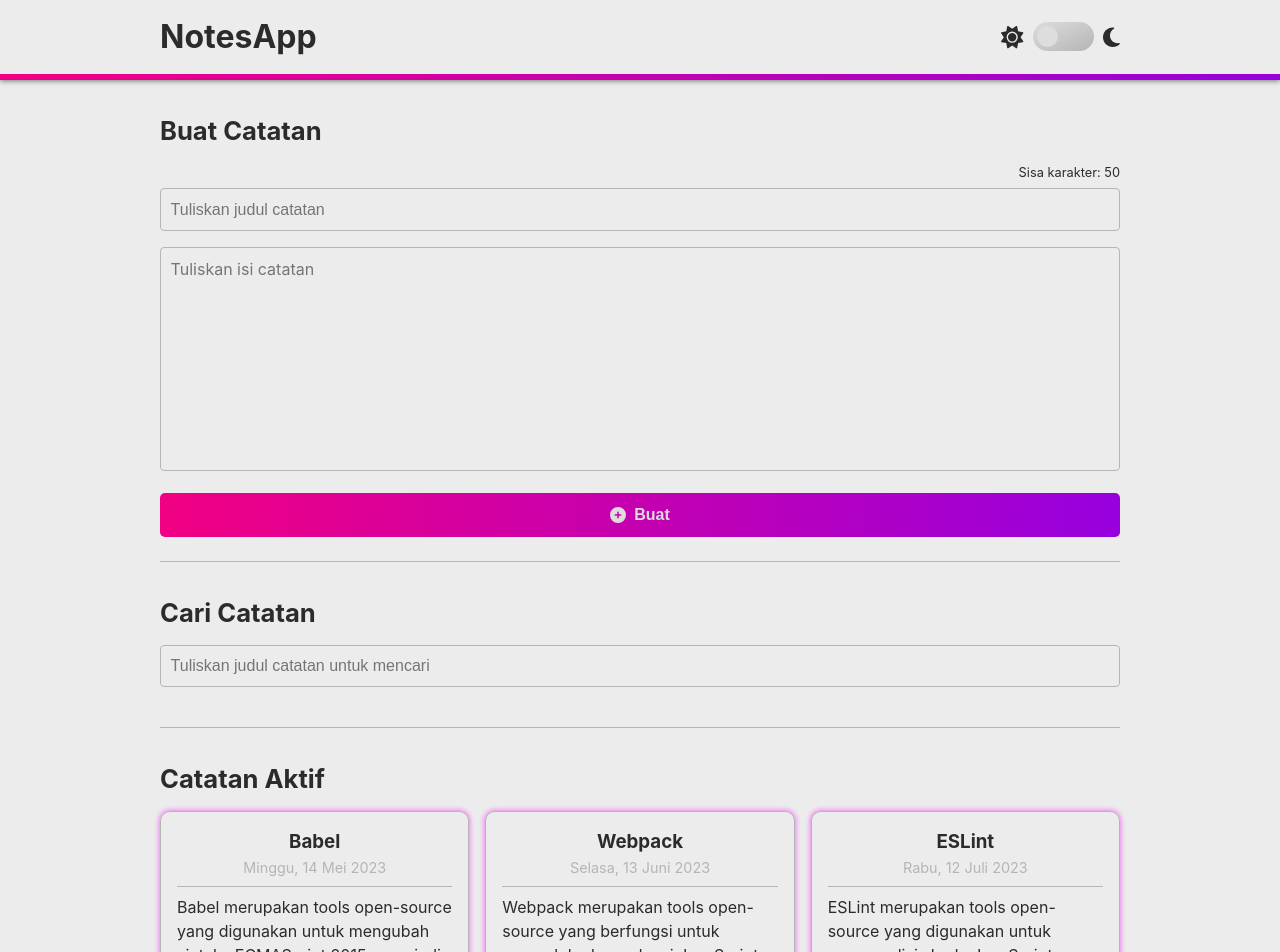
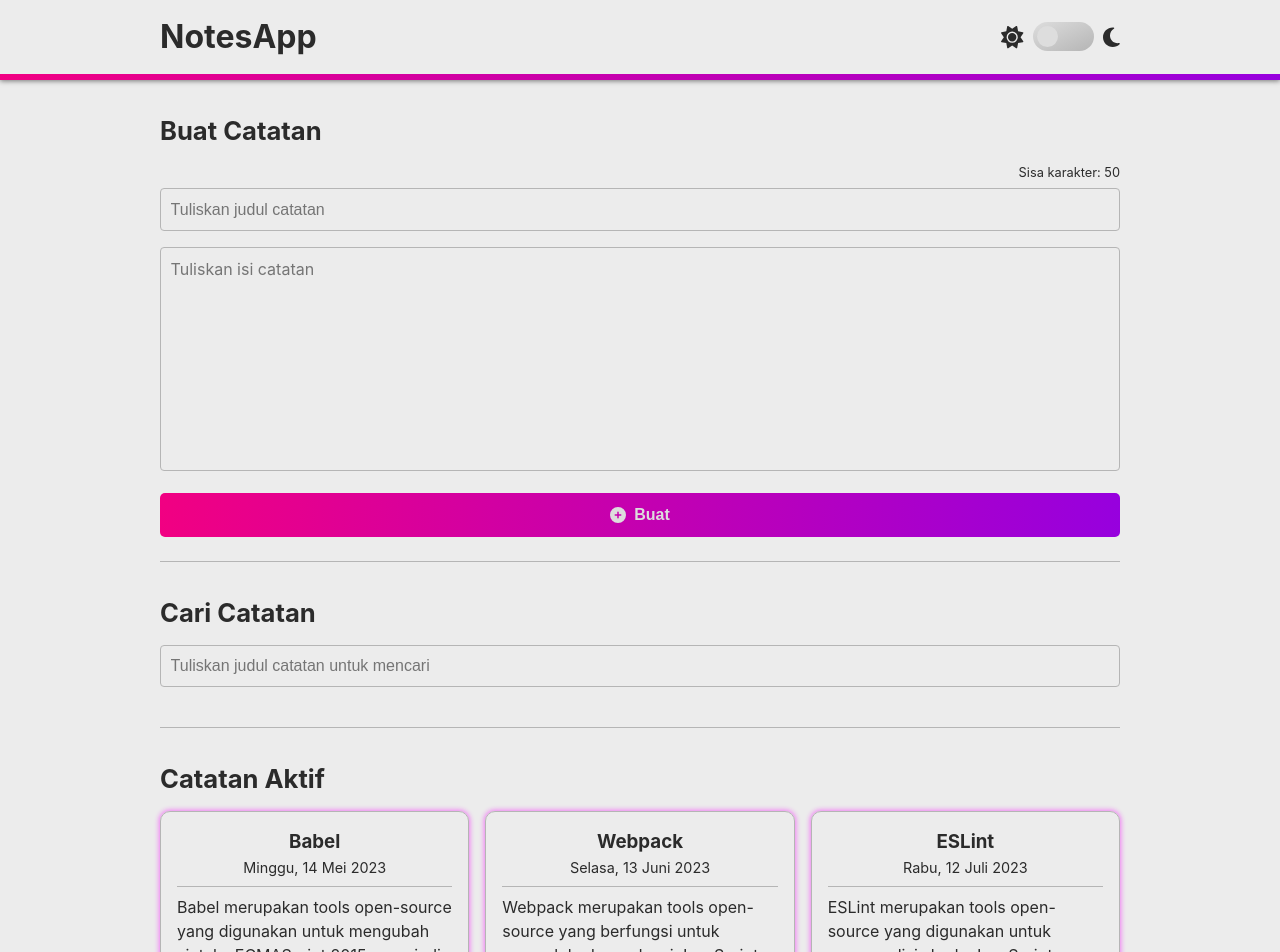
Before and after one commit to mirzaq19/notes-dcd, a React (Vite) app: page / in a window 1280 px wide. Shown: the top 952 px of the page. Built offline with nearby package versions, Linux system fonts and the light colour scheme.

Commit message:
fix: note item date color text

```diff
--- a/src/components/NoteItem.module.scss
+++ b/src/components/NoteItem.module.scss
@@ -1,4 +1,10 @@
 @import '../styles/variables';
+
+[data-theme='dark'] {
+  .date {
+    color: $secondary-color !important;
+  }
+}
 
 .card {
   display: flex;
@@ -20,8 +26,7 @@
     height: 100%;
     .date {
       font-size: 0.9rem;
-      //   font-weight: 200;
-      color: $secondary-color;
+      color: $text-color-light;
     }
     .divider + p {
       text-align: left;
```
